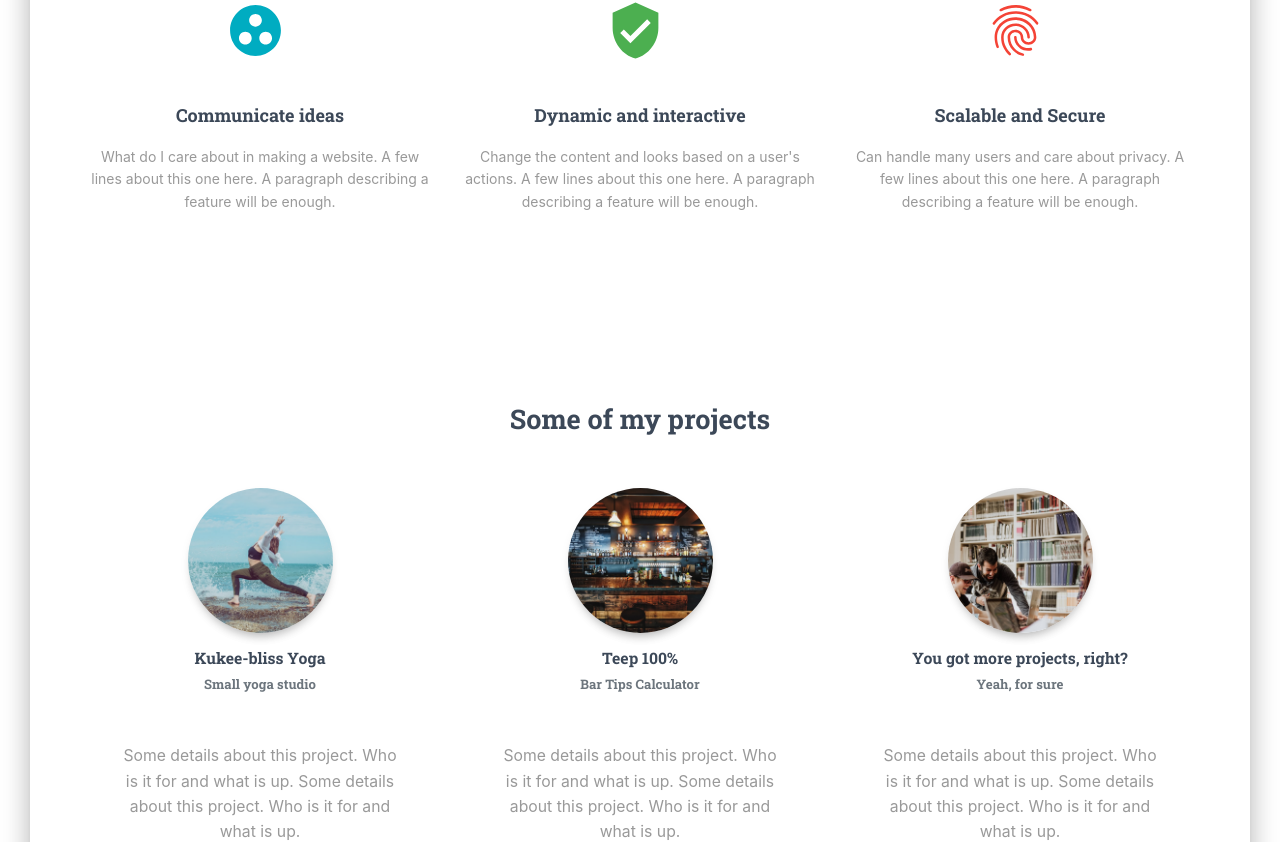
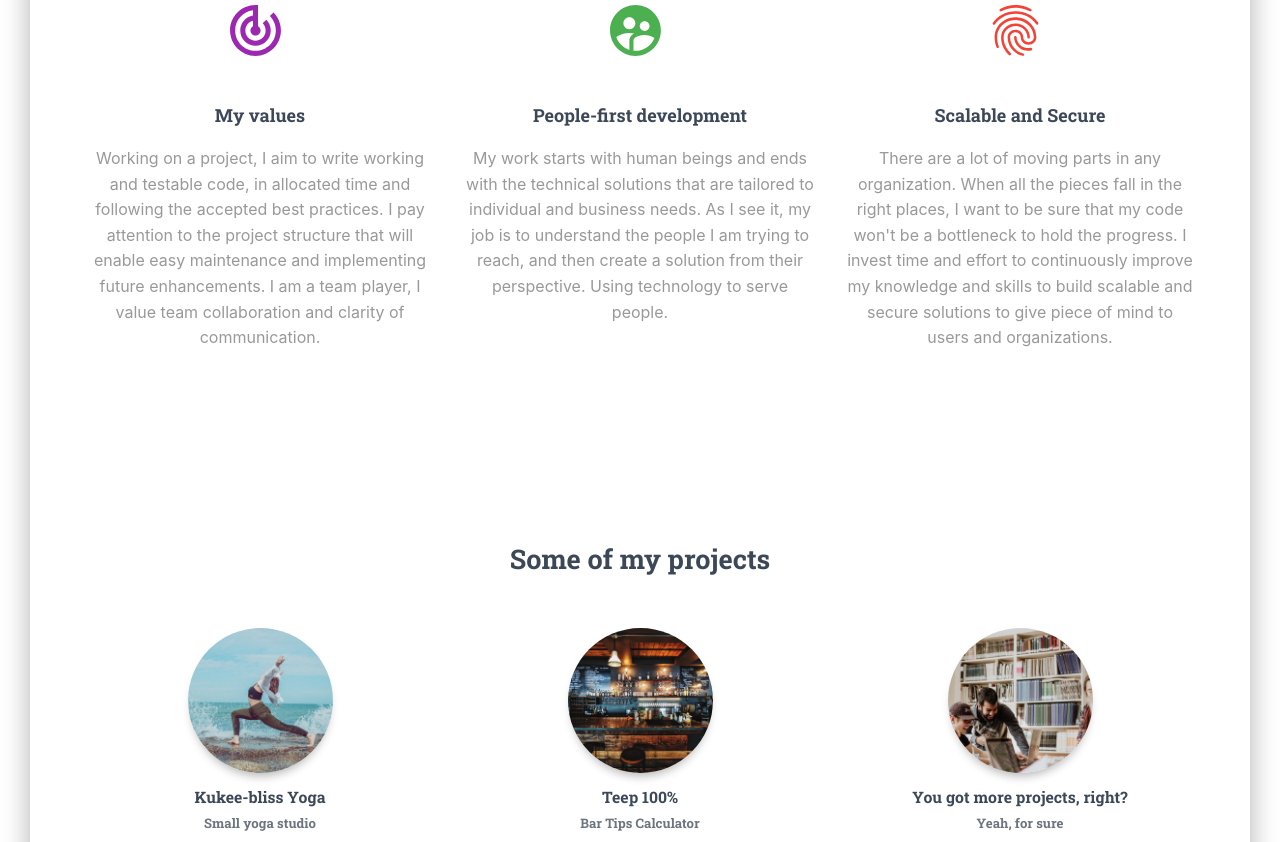
Before and after one commit to arstrel/nextjs-blog, a Next.js app: page / in a window 1280 px wide. Shown: the part 1342-2184 px from the top of the page. Built offline with nearby package versions, Linux system fonts and the light colour scheme.

Commit message:
progress with front page and yoga project description

```diff
--- a/components/GoalsSection.js
+++ b/components/GoalsSection.js
@@ -3,8 +3,8 @@ import React from 'react';
 import { makeStyles } from '@material-ui/core/styles';
 
 // @material-ui/icons
-import GroupWork from '@material-ui/icons/GroupWork';
-import VerifiedUser from '@material-ui/icons/VerifiedUser';
+import TrackChanges from '@material-ui/icons/TrackChanges';
+import SupervisedUserCircle from '@material-ui/icons/SupervisedUserCircle';
 import Fingerprint from '@material-ui/icons/Fingerprint';
 // core components
 import GridContainer from './GridContainer';
@@ -42,18 +42,21 @@ export default function GoalsSection() {
         <GridContainer>
           <GridItem xs={12} sm={12} md={4}>
             <InfoArea
-              title="Communicate ideas"
-              description="What do I care about in making a website. A few lines about this one here. A paragraph describing a feature will be enough."
-              icon={GroupWork}
-              iconColor="info"
+              title="My values"
+              description="Working on a project, I aim to write working and testable code, in allocated time and following the accepted best practices.
+              I pay attention to the project structure that will enable easy maintenance and implementing future enhancements.
+              I am a team player, I value team collaboration and clarity of communication."
+              icon={TrackChanges}
+              iconColor="primary"
               vertical
             />
           </GridItem>
           <GridItem xs={12} sm={12} md={4}>
             <InfoArea
-              title="Dynamic and interactive"
-              description="Change the content and looks based on a user's actions. A few lines about this one here. A paragraph describing a feature will be enough."
-              icon={VerifiedUser}
+              title="People-first development"
+              description="My work starts with human beings and ends with the technical solutions that are tailored to individual and business needs.
+              As I see it, my job is to understand the people I am trying to reach, and then create a solution from their perspective. Using technology to serve people."
+              icon={SupervisedUserCircle}
               iconColor="success"
               vertical
             />
@@ -61,7 +64,9 @@ export default function GoalsSection() {
           <GridItem xs={12} sm={12} md={4}>
             <InfoArea
               title="Scalable and Secure"
-              description="Can handle many users and care about privacy. A few lines about this one here. A paragraph describing a feature will be enough."
+              description="There are a lot of moving parts in any organization. When all the pieces fall in the right places,
+              I want to be sure that my code won't be a bottleneck to hold the progress. I invest time and effort to continuously improve my knowledge and skills
+              to build scalable and secure solutions to give piece of mind to users and organizations."
               icon={Fingerprint}
               iconColor="danger"
               vertical
--- a/components/ProjectsSection.js
+++ b/components/ProjectsSection.js
@@ -47,8 +47,10 @@ export default function ProjectsSection() {
               </h4>
               <CardBody>
                 <p className={classes.description}>
-                  Some details about this project. Who is it for and what is up.
-                  Some details about this project. Who is it for and what is up.
+                  Straight out of the Ironhack coding bootcamp, this project
+                  leverages the power of MERN stack to enable South Carolina
+                  yoga studio to better serve their students with unique daily
+                  routine builder.
                 </p>
               </CardBody>
               <CardFooter className={classes.justifyCenter}>
--- a/styles/infoStyle.js
+++ b/styles/infoStyle.js
@@ -54,7 +54,7 @@ const infoStyle = {
     color: grayColor,
     overflow: "hidden",
     marginTop: "0px",
-    fontSize: "14px"
+    fontSize: "16px"
   },
   iconWrapperVertical: {
     float: "none"
```
Also changed, not shown: pages/projects/KukkeeYoga.js (+54 -10 lines), styles/callToActionStyle.js (+8 -1 lines), .eslintrc.json.
